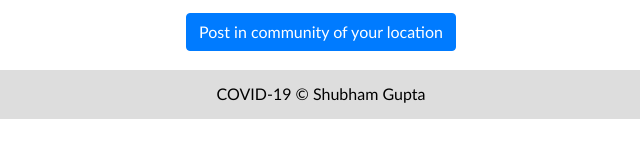
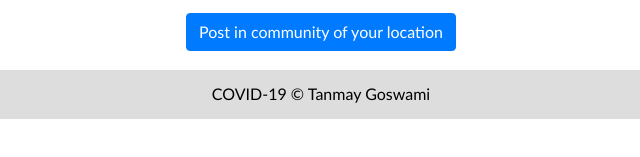
Before and after one commit to shubham121gupta/covid-help-community, a website: page public/index.html in a window 1280 px wide. Shown: the part 625-782 px from the top of the page, 319-959 px from the left. Drawn offline with nearby package versions, Linux system fonts and the light colour scheme; some packages are replaced by stand-ins of ours.

Commit message:
Update index.html

```diff
--- a/public/index.html
+++ b/public/index.html
@@ -386,7 +386,7 @@
             data-whatever="@mdo">Post in community of your location </button>
     </div>
     <div class="footer">
-        <p>COVID-19 &copy; Shubham Gupta</p>
+        <p>COVID-19 &copy; Tanmay Goswami</p>
     </div>
 
 
```
